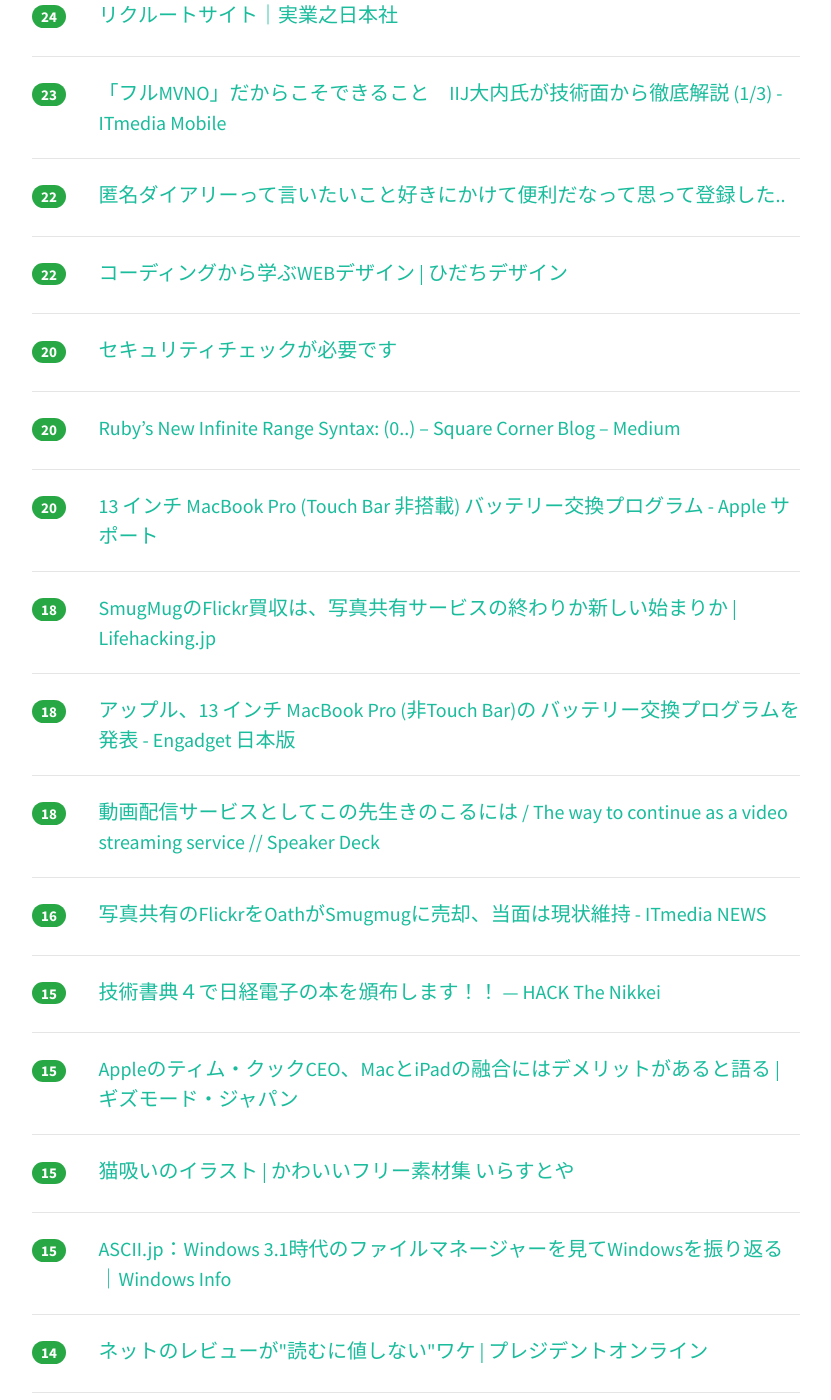
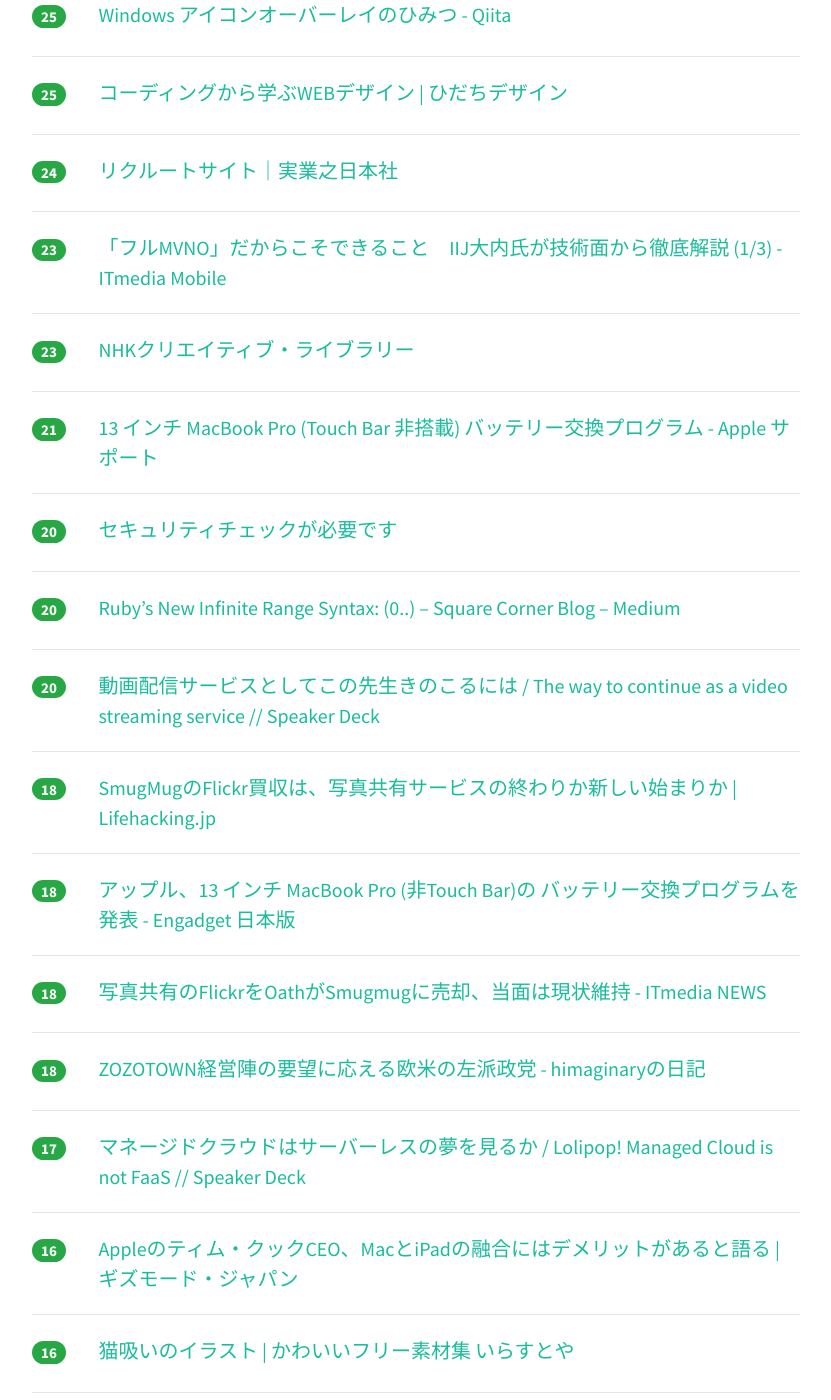
Before and after one commit to yatta47/hatena-matome-site, a Jekyll site: the page built from _posts/2018-04-22-hatena.md, in a window 1280 px wide and 1400 px high, scrolled down 1857 px. Shown: the whole window, without its empty margins (224-1055 px from the left). Built offline with Jekyll 4.4.1, drawn with Linux system fonts in a browser that asks for light colours; nearby versions of some CDN libraries; some of the changed text lies outside the part shown.

Commit message:
Updated 2018-04-22

```diff
--- a/_posts/2018-04-22-hatena.md
+++ b/_posts/2018-04-22-hatena.md
@@ -1,39 +1,44 @@
 ---
 layout: post
 title:  "2018-04-22 はてぶIT"
-date:   2018-04-22 18:03:13
+date:   2018-04-22 19:01:57
 tags: [it-hotentry]
 ---
-41 件のデータあり
+43 件のデータあり
 
 <hr><div class="row">
-<div class="col-1"><span class="badge badge-pill badge-success h2">209</span></div>
+<div class="col-1"><span class="badge badge-pill badge-success h2">216</span></div>
 <div class="col-11"><a href='https://scrapbox.io/shokai/CSS%E3%83%AC%E3%82%B9%E3%83%9D%E3%83%B3%E3%82%B7%E3%83%96%E3%83%87%E3%82%B6%E3%82%A4%E3%83%B3%E3%82%92SPA%E3%81%A7%E4%BD%BF%E3%81%86%E3%81%A8%E7%A0%B4%E6%BB%85%E3%81%99%E3%82%8B' target='_blank'>CSSレスポンシブデザインをSPAで使うと破滅する - 橋本商会</a></div>
 </div>
 <hr>
 <div class="row">
-<div class="col-1"><span class="badge badge-pill badge-success h2">150</span></div>
+<div class="col-1"><span class="badge badge-pill badge-success h2">171</span></div>
+<div class="col-11"><a href='https://min-ten.com/guide/guide_2356/' target='_blank'>「優秀な人、デキる人を見ると、自信をなくしてしまう…」という方が意識したい、３つのポイント</a></div>
+</div>
+<hr>
+<div class="row">
+<div class="col-1"><span class="badge badge-pill badge-success h2">164</span></div>
 <div class="col-11"><a href='https://speakerdeck.com/kmagai/cashfalseyusahiriteiwozhi-eru-ni-chou-i-ji-shu' target='_blank'>CASHのユーザビリティを支える（泥臭い）技術 // Speaker Deck</a></div>
 </div>
 <hr>
 <div class="row">
-<div class="col-1"><span class="badge badge-pill badge-success h2">135</span></div>
+<div class="col-1"><span class="badge badge-pill badge-success h2">157</span></div>
 <div class="col-11"><a href='http://gendai.ismedia.jp/articles/-/55192' target='_blank'>日本の企業を蝕んでいる病の正体が分かった（辻野 晃一郎） | 現代ビジネス | 講談社（1/3）</a></div>
 </div>
 <hr>
 <div class="row">
-<div class="col-1"><span class="badge badge-pill badge-success h2">129</span></div>
-<div class="col-11"><a href='https://min-ten.com/guide/guide_2356/' target='_blank'>「優秀な人、デキる人を見ると、自信をなくしてしまう…」という方が意識したい、３つのポイント</a></div>
-</div>
-<hr>
-<div class="row">
-<div class="col-1"><span class="badge badge-pill badge-success h2">83</span></div>
+<div class="col-1"><span class="badge badge-pill badge-success h2">97</span></div>
 <div class="col-11"><a href='https://speakerdeck.com/oogfranz/xian-chang-enziniagacai-yong-huo-dong-yatutemitaohua' target='_blank'>現場エンジニアが採用活動やってみたお話。 // Speaker Deck</a></div>
 </div>
 <hr>
 <div class="row">
-<div class="col-1"><span class="badge badge-pill badge-success h2">43</span></div>
+<div class="col-1"><span class="badge badge-pill badge-success h2">48</span></div>
 <div class="col-11"><a href='https://speakerdeck.com/haman29/bcu-30-server-9' target='_blank'>モンストのサーバー負荷との戦い 〜あけおめ2018編〜 / bcu_30_server_9 // Speaker Deck</a></div>
+</div>
+<hr>
+<div class="row">
+<div class="col-1"><span class="badge badge-pill badge-success h2">44</span></div>
+<div class="col-11"><a href='https://blogs.technet.microsoft.com/jpieblog/2018/03/23/flash-roadmap/' target='_blank'>Internet Explorer および Microsoft Edge での Flash の今後の対応予定について – Japan IE Support Team Blog</a></div>
 </div>
 <hr>
 <div class="row">
@@ -42,13 +47,18 @@ tags: [it-hotentry]
 </div>
 <hr>
 <div class="row">
-<div class="col-1"><span class="badge badge-pill badge-success h2">38</span></div>
-<div class="col-11"><a href='https://blogs.technet.microsoft.com/jpieblog/2018/03/23/flash-roadmap/' target='_blank'>Internet Explorer および Microsoft Edge での Flash の今後の対応予定について – Japan IE Support Team Blog</a></div>
+<div class="col-1"><span class="badge badge-pill badge-success h2">40</span></div>
+<div class="col-11"><a href='https://togetter.com/li/1220327' target='_blank'>「ペンス・ルール」～『最初から異性と１対１を避ける』というセクハラ回避手法の議論。それは新たな性差別を生む？ - Togetter</a></div>
 </div>
 <hr>
 <div class="row">
 <div class="col-1"><span class="badge badge-pill badge-success h2">33</span></div>
 <div class="col-11"><a href='https://cloudplatform.googleblog.com/2018/04/Kubernetes-best-practices-how-and-why-to-build-small-container-images.html' target='_blank'>Google Cloud Platform Blog: Kubernetes best practices: How and why to build small container images</a></div>
+</div>
+<hr>
+<div class="row">
+<div class="col-1"><span class="badge badge-pill badge-success h2">30</span></div>
+<div class="col-11"><a href='https://toyokeizai.net/articles/-/217012' target='_blank'>スタインウェイ80年ぶり｢新型ピアノ｣の魅力 | クラシック音楽最前線 | 東洋経済オンライン | 経済ニュースの新基準</a></div>
 </div>
 <hr>
 <div class="row">
@@ -73,17 +83,17 @@ tags: [it-hotentry]
 <hr>
 <div class="row">
 <div class="col-1"><span class="badge badge-pill badge-success h2">27</span></div>
-<div class="col-11"><a href='https://togetter.com/li/1220327' target='_blank'>「ペンス・ルール」～『最初から異性と１対１を避ける』というセクハラ回避手法の議論。それは新たな性差別を生む？ - Togetter</a></div>
-</div>
-<hr>
-<div class="row">
-<div class="col-1"><span class="badge badge-pill badge-success h2">26</span></div>
-<div class="col-11"><a href='https://toyokeizai.net/articles/-/217012' target='_blank'>スタインウェイ80年ぶり｢新型ピアノ｣の魅力 | クラシック音楽最前線 | 東洋経済オンライン | 経済ニュースの新基準</a></div>
+<div class="col-11"><a href='https://anond.hatelabo.jp/20180422105401' target='_blank'>匿名ダイアリーって言いたいこと好きにかけて便利だなって思って登録した..</a></div>
 </div>
 <hr>
 <div class="row">
 <div class="col-1"><span class="badge badge-pill badge-success h2">25</span></div>
 <div class="col-11"><a href='https://qiita.com/Wurly/items/4f3fcbdfda0d213c4ad9' target='_blank'>Windows アイコンオーバーレイのひみつ - Qiita</a></div>
+</div>
+<hr>
+<div class="row">
+<div class="col-1"><span class="badge badge-pill badge-success h2">25</span></div>
+<div class="col-11"><a href='https://hidachi-design.com/coding_design' target='_blank'>コーディングから学ぶWEBデザイン | ひだちデザイン</a></div>
 </div>
 <hr>
 <div class="row">
@@ -97,13 +107,13 @@ tags: [it-hotentry]
 </div>
 <hr>
 <div class="row">
-<div class="col-1"><span class="badge badge-pill badge-success h2">22</span></div>
-<div class="col-11"><a href='https://anond.hatelabo.jp/20180422105401' target='_blank'>匿名ダイアリーって言いたいこと好きにかけて便利だなって思って登録した..</a></div>
+<div class="col-1"><span class="badge badge-pill badge-success h2">23</span></div>
+<div class="col-11"><a href='http://www.nhk.or.jp/archives/creative/' target='_blank'>NHKクリエイティブ・ライブラリー</a></div>
 </div>
 <hr>
 <div class="row">
-<div class="col-1"><span class="badge badge-pill badge-success h2">22</span></div>
-<div class="col-11"><a href='https://hidachi-design.com/coding_design' target='_blank'>コーディングから学ぶWEBデザイン | ひだちデザイン</a></div>
+<div class="col-1"><span class="badge badge-pill badge-success h2">21</span></div>
+<div class="col-11"><a href='https://www.apple.com/jp/support/13inch-macbookpro-battery-replacement/' target='_blank'>13 インチ MacBook Pro (Touch Bar 非搭載) バッテリー交換プログラム - Apple サポート</a></div>
 </div>
 <hr>
 <div class="row">
@@ -118,7 +128,7 @@ tags: [it-hotentry]
 <hr>
 <div class="row">
 <div class="col-1"><span class="badge badge-pill badge-success h2">20</span></div>
-<div class="col-11"><a href='https://www.apple.com/jp/support/13inch-macbookpro-battery-replacement/' target='_blank'>13 インチ MacBook Pro (Touch Bar 非搭載) バッテリー交換プログラム - Apple サポート</a></div>
+<div class="col-11"><a href='https://speakerdeck.com/miyukki/the-way-to-continue-as-a-video-streaming-service' target='_blank'>動画配信サービスとしてこの先生きのこるには / The way to continue as a video streaming service // Speaker Deck</a></div>
 </div>
 <hr>
 <div class="row">
@@ -133,12 +143,32 @@ tags: [it-hotentry]
 <hr>
 <div class="row">
 <div class="col-1"><span class="badge badge-pill badge-success h2">18</span></div>
-<div class="col-11"><a href='https://speakerdeck.com/miyukki/the-way-to-continue-as-a-video-streaming-service' target='_blank'>動画配信サービスとしてこの先生きのこるには / The way to continue as a video streaming service // Speaker Deck</a></div>
+<div class="col-11"><a href='http://www.itmedia.co.jp/news/articles/1804/22/news014.html' target='_blank'>写真共有のFlickrをOathがSmugmugに売却、当面は現状維持 - ITmedia NEWS</a></div>
+</div>
+<hr>
+<div class="row">
+<div class="col-1"><span class="badge badge-pill badge-success h2">18</span></div>
+<div class="col-11"><a href='http://d.hatena.ne.jp/himaginary/20180422/Brahmin_Left' target='_blank'>ZOZOTOWN経営陣の要望に応える欧米の左派政党 - himaginaryの日記</a></div>
+</div>
+<hr>
+<div class="row">
+<div class="col-1"><span class="badge badge-pill badge-success h2">17</span></div>
+<div class="col-11"><a href='https://speakerdeck.com/k1low/lolipop-managed-cloud-is-not-faas' target='_blank'>マネージドクラウドはサーバーレスの夢を見るか / Lolipop! Managed Cloud is not FaaS // Speaker Deck</a></div>
 </div>
 <hr>
 <div class="row">
 <div class="col-1"><span class="badge badge-pill badge-success h2">16</span></div>
-<div class="col-11"><a href='http://www.itmedia.co.jp/news/articles/1804/22/news014.html' target='_blank'>写真共有のFlickrをOathがSmugmugに売却、当面は現状維持 - ITmedia NEWS</a></div>
+<div class="col-11"><a href='https://www.gizmodo.jp/2018/04/tim-said-ipadmac.html' target='_blank'>Appleのティム・クックCEO、MacとiPadの融合にはデメリットがあると語る | ギズモード・ジャパン</a></div>
+</div>
+<hr>
+<div class="row">
+<div class="col-1"><span class="badge badge-pill badge-success h2">16</span></div>
+<div class="col-11"><a href='https://www.irasutoya.com/2018/04/blog-post_429.html' target='_blank'>猫吸いのイラスト | かわいいフリー素材集 いらすとや</a></div>
+</div>
+<hr>
+<div class="row">
+<div class="col-1"><span class="badge badge-pill badge-success h2">16</span></div>
+<div class="col-11"><a href='http://ascii.jp/elem/000/001/667/1667420/' target='_blank'>ASCII.jp：Windows 3.1時代のファイルマネージャーを見てWindowsを振り返る｜Windows Info</a></div>
 </div>
 <hr>
 <div class="row">
@@ -148,27 +178,7 @@ tags: [it-hotentry]
 <hr>
 <div class="row">
 <div class="col-1"><span class="badge badge-pill badge-success h2">15</span></div>
-<div class="col-11"><a href='https://www.gizmodo.jp/2018/04/tim-said-ipadmac.html' target='_blank'>Appleのティム・クックCEO、MacとiPadの融合にはデメリットがあると語る | ギズモード・ジャパン</a></div>
-</div>
-<hr>
-<div class="row">
-<div class="col-1"><span class="badge badge-pill badge-success h2">15</span></div>
-<div class="col-11"><a href='https://www.irasutoya.com/2018/04/blog-post_429.html' target='_blank'>猫吸いのイラスト | かわいいフリー素材集 いらすとや</a></div>
-</div>
-<hr>
-<div class="row">
-<div class="col-1"><span class="badge badge-pill badge-success h2">15</span></div>
-<div class="col-11"><a href='http://ascii.jp/elem/000/001/667/1667420/' target='_blank'>ASCII.jp：Windows 3.1時代のファイルマネージャーを見てWindowsを振り返る｜Windows Info</a></div>
-</div>
-<hr>
-<div class="row">
-<div class="col-1"><span class="badge badge-pill badge-success h2">14</span></div>
 <div class="col-11"><a href='http://president.jp/articles/-/24860' target='_blank'>ネットのレビューが"読むに値しない"ワケ | プレジデントオンライン</a></div>
-</div>
-<hr>
-<div class="row">
-<div class="col-1"><span class="badge badge-pill badge-success h2">14</span></div>
-<div class="col-11"><a href='http://d.hatena.ne.jp/himaginary/20180422/Brahmin_Left' target='_blank'>ZOZOTOWN経営陣の要望に応える欧米の左派政党 - himaginaryの日記</a></div>
 </div>
 <hr>
 <div class="row">
```
